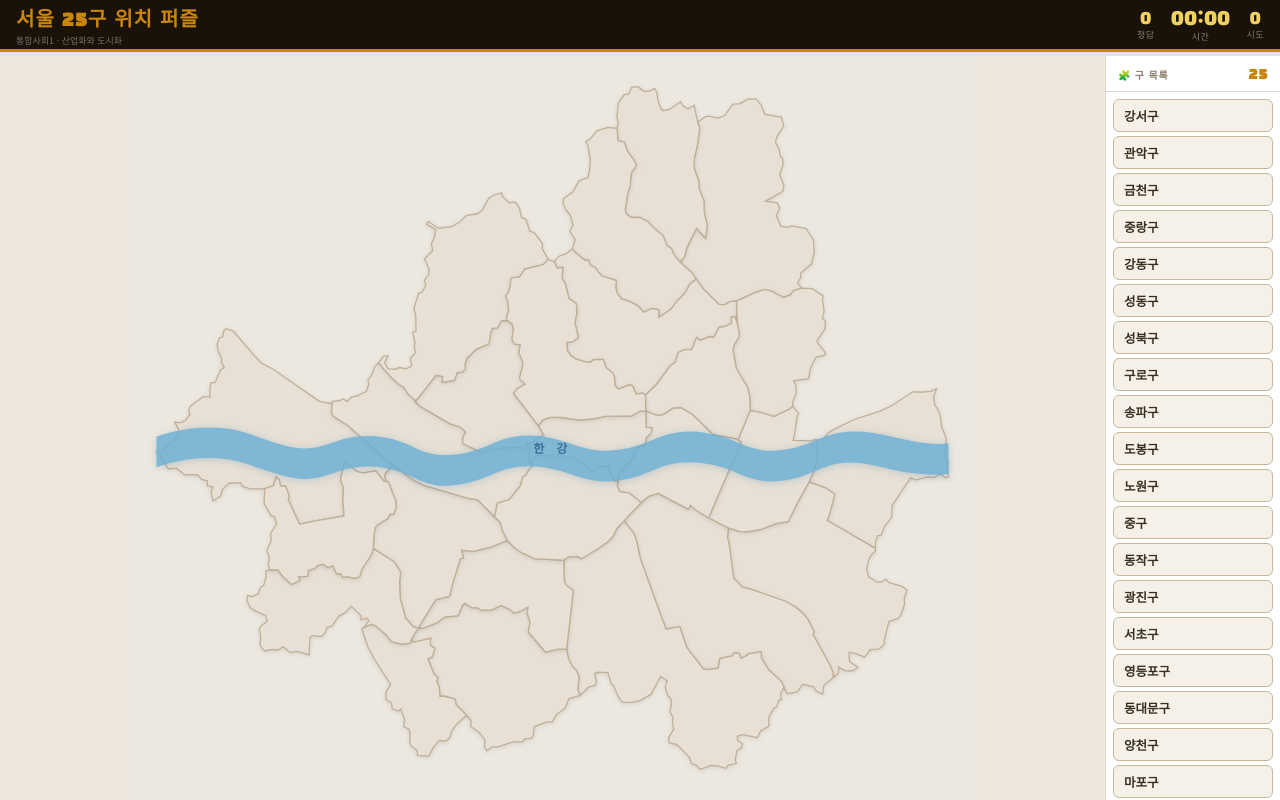
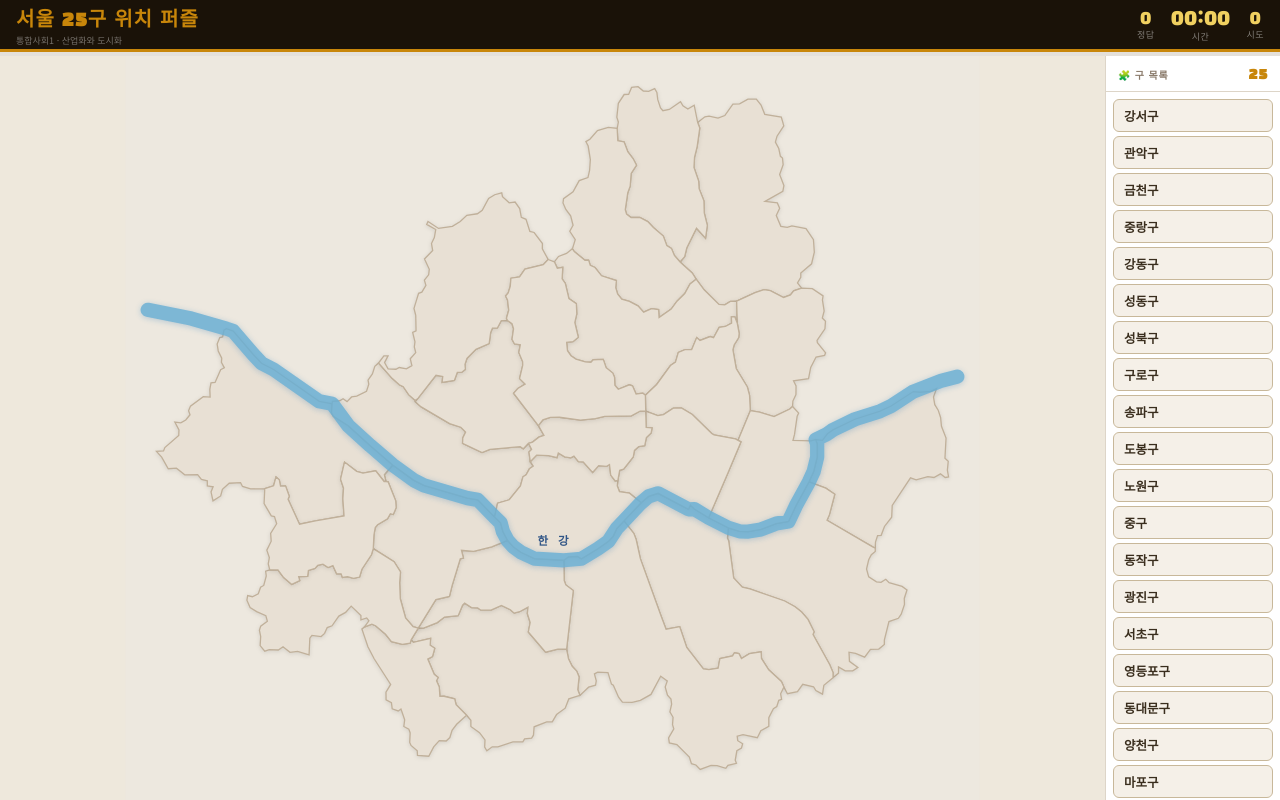
Before and after one commit to whitehand39/seoul_puzzle, a plain HTML site: page index.html in a window 1280 px wide. Drawn offline with Linux system fonts and the light colour scheme.

Commit message:
Add files via upload

```diff
--- a/index.html
+++ b/index.html
@@ -73,10 +73,14 @@ html, body { width: 100%; height: 100dvh; overflow: hidden; font-family: 'Noto S
 .lbl.ok { fill: rgba(0,0,0,0.75); font-size: 10px; }
 
 .han-river {
-  fill: #6aafd4;
-  opacity: .82;
+  fill: none;
+  stroke: #6aafd4;
+  stroke-width: 13;
+  stroke-linecap: round;
+  stroke-linejoin: round;
+  opacity: .85;
   pointer-events: none;
-  filter: drop-shadow(0 1px 4px rgba(50,120,180,.3));
+  filter: drop-shadow(0 1px 3px rgba(50,120,180,.35));
 }
 
 /* ── 조각 패널 ── */
@@ -211,50 +215,23 @@ html, body { width: 100%; height: 100dvh; overflow: hidden; font-family: 'Noto S
       <g id="dzones"></g>
       <!-- 한강 (구 위에 그려서 항상 보임) -->
       <g id="han-layer" pointer-events="none">
-        <!-- 한강 본류 — 실제 경로 근사 (서쪽 강서구→동쪽 강동구) -->
+        <!-- 한강 — 구 경계선(강서북안→마포/영등포→용산/동작→광진/송파→강동북안)을 따라가는 실제 경로 -->
         <path class="han-river" d="
-          M 28,348
-          C 45,342 65,338 88,340
-          C 105,341 118,348 132,352
-          C 148,357 158,360 172,358
-          C 185,356 195,350 210,348
-          C 225,346 238,348 250,352
-          C 262,356 270,362 282,364
-          C 295,366 308,364 320,360
-          C 333,356 342,350 355,348
-          C 368,346 380,347 392,350
-          C 405,353 415,358 428,360
-          C 442,362 455,360 468,356
-          C 480,352 490,346 504,344
-          C 518,342 532,344 546,348
-          C 558,352 568,358 580,360
-          C 593,362 606,360 618,356
-          C 630,352 640,346 654,344
-          C 668,342 685,344 700,348
-          C 718,352 735,356 752,354
-          L 752,382
-          C 735,384 718,382 700,378
-          C 685,374 668,370 654,372
-          C 640,374 630,380 618,384
-          C 606,388 593,390 580,388
-          C 568,386 558,380 546,376
-          C 532,372 518,370 504,372
-          C 490,374 480,380 468,384
-          C 455,388 442,390 428,388
-          C 415,386 405,381 392,378
-          C 380,375 368,374 355,376
-          C 342,378 333,384 320,388
-          C 308,392 295,394 282,392
-          C 270,390 262,384 250,380
-          C 238,376 225,374 210,376
-          C 195,378 185,384 172,386
-          C 158,388 148,385 132,380
-          C 118,376 105,369 88,368
-          C 65,366 45,370 28,376
-          Z"/>
-
-        <!-- 한강 위 레이블 -->
-        <text x="390" y="363" text-anchor="middle" font-family="'Noto Sans KR',sans-serif" font-size="11" font-weight="700" fill="rgba(30,80,120,0.7)" letter-spacing="4">한  강</text>
+          M 20,232
+          L 60,240 91.9,249.2 98.2,251.4 116.5,272.8 124.0,280.8 135.1,286.5
+          176.8,315.6 188.6,317.9 203.4,337.9 223.5,356.2 244.0,373.8
+          263.0,387.6 272.5,392.5 312.3,404.1 321.8,405.7 337.1,421.3
+          342.6,426.7 344.7,434.7 349.0,442.8 354.2,448.5 361.1,453.6
+          373.5,459.4 400.4,460.9 416.4,459.5 431.4,450.4 441.2,443.5
+          448.8,431.8 455.3,424.9 471.0,408.3 477.8,402.5 486.5,399.7
+          514.3,414.3 519.7,414.1 532.7,422.0 550.7,431.2 560.9,434.4
+          569.0,434.7 580.6,432.7 594.4,427.3 605.7,425.4 612.6,410.8
+          624.4,389.2 628.7,379.8 631.9,366.6 631.9,354.6 630.5,350.6
+          641.3,345.3 646.3,341.7 666.4,332.0 689.5,324.6 699.5,319.9
+          719.8,306.7 745.0,297.0 760.0,293.0
+        "/>
+        <!-- 한강 레이블 -->
+        <text x="392" y="447" text-anchor="middle" font-family="'Noto Sans KR',sans-serif" font-size="10.5" font-weight="700" fill="rgba(15,60,120,0.85)" letter-spacing="3">한 강</text>
       </g>
       <!-- 구 이름 레이어 -->
       <g id="lbls"></g>
```
